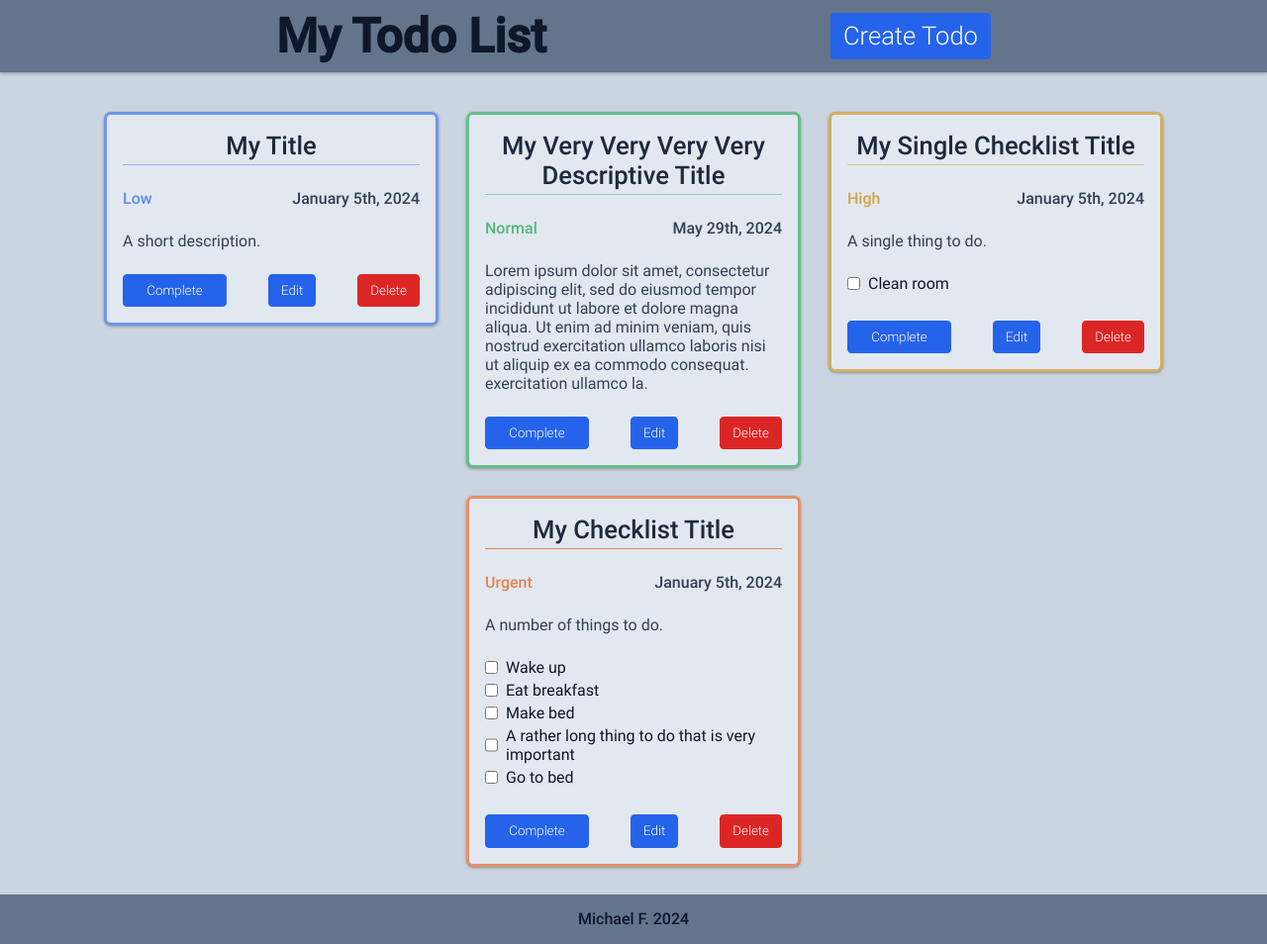
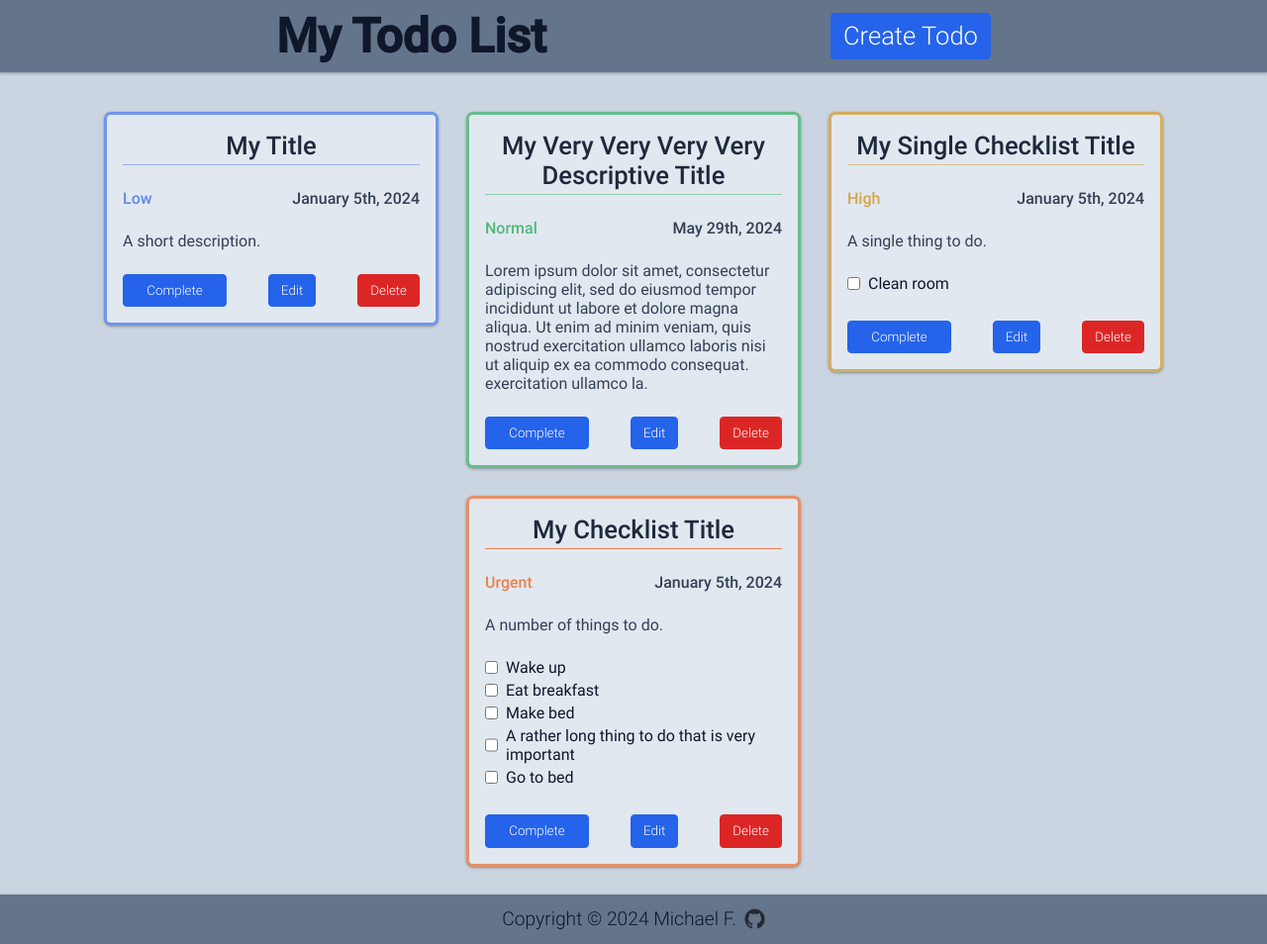
Before and after one commit to michael-f-portfolio/Todo-List, a website built with webpack: page src/index.html in a window 1280 px wide. Shown: the whole page at 99% size. Built offline with nearby package versions, Linux system fonts and the light colour scheme.

Commit message:
Updated footer, added github logo and link to project

```diff
--- a/src/scripts/components/footer.js
+++ b/src/scripts/components/footer.js
@@ -1,17 +1,23 @@
 import "styles/footer.css";
+import githubLogoPNG from "../../assets/imgs/github-mark.png";
 
 export default class Footer {
     constructor() {
         this.app = document.querySelector("#main-content-container");
 
         this.footer = document.createElement("footer");
-
         this.sourceContainer = document.createElement("div");
 
         this.sourceLink = document.createElement("a");
         this.sourceLink.target = "_blank";
-        this.sourceLink.textContent = "Michael F. 2024";
-        this.sourceLink.href = "https://github.com/michael-f-portfolio/";
+        this.sourceLink.textContent = "Copyright © 2024 Michael F.";
+        this.sourceLink.href = "https://github.com/michael-f-portfolio/Todo-List";
+
+        this.githubLogo = document.createElement("img");
+        this.githubLogo.src = githubLogoPNG;
+        this.sourceLink.appendChild(this.githubLogo);
+
+
         this.sourceContainer.appendChild(this.sourceLink);
         this.footer.appendChild(this.sourceContainer);
         this.app.appendChild(this.footer);
--- a/src/styles/footer.css
+++ b/src/styles/footer.css
@@ -1,4 +1,5 @@
 footer {
+    font-family: "Roboto-300";
     position: absolute;
     bottom: 0;
     width: 100%;
@@ -8,7 +9,17 @@ footer {
     background-color: var(--primary-background);
     min-height: 50px;
     box-shadow: rgba(60, 64, 67, 0.3) 0px 1px 2px 0px, rgba(60, 64, 67, 0.15) 0px 1px 3px 1px;
+    font-size: 1.2rem;
+}
 
+footer a {
+    display: flex;
+    align-items: center;
+}
+
+footer img {
+    padding-left: 8px;
+    width: 1.3rem;
 }
 
 footer a, footer a:visited {
```
Also changed, not shown: src/assets/imgs/github-mark.png (added).
